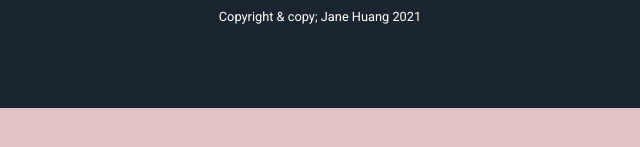
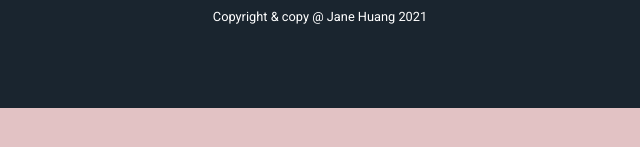
Before and after one commit to summerginger/PORTFOLIO, a plain HTML site: page index.html in a window 1280 px wide. Shown: the part 3755-3902 px from the top of the page, 320-960 px from the left. Drawn offline with nearby package versions, Linux system fonts and the light colour scheme.

Commit message:
Update index.html

```diff
--- a/index.html
+++ b/index.html
@@ -290,7 +290,7 @@ body {
                 </div>
             </div>
         </div>
-        <small>Copyright & copy; Jane Huang 2021</small>
+        <small>Copyright & copy @ Jane Huang 2021</small>
     </footer>
     <!-- <div class="copyright py-4 text-center text-white">
         <div class="container">
```
